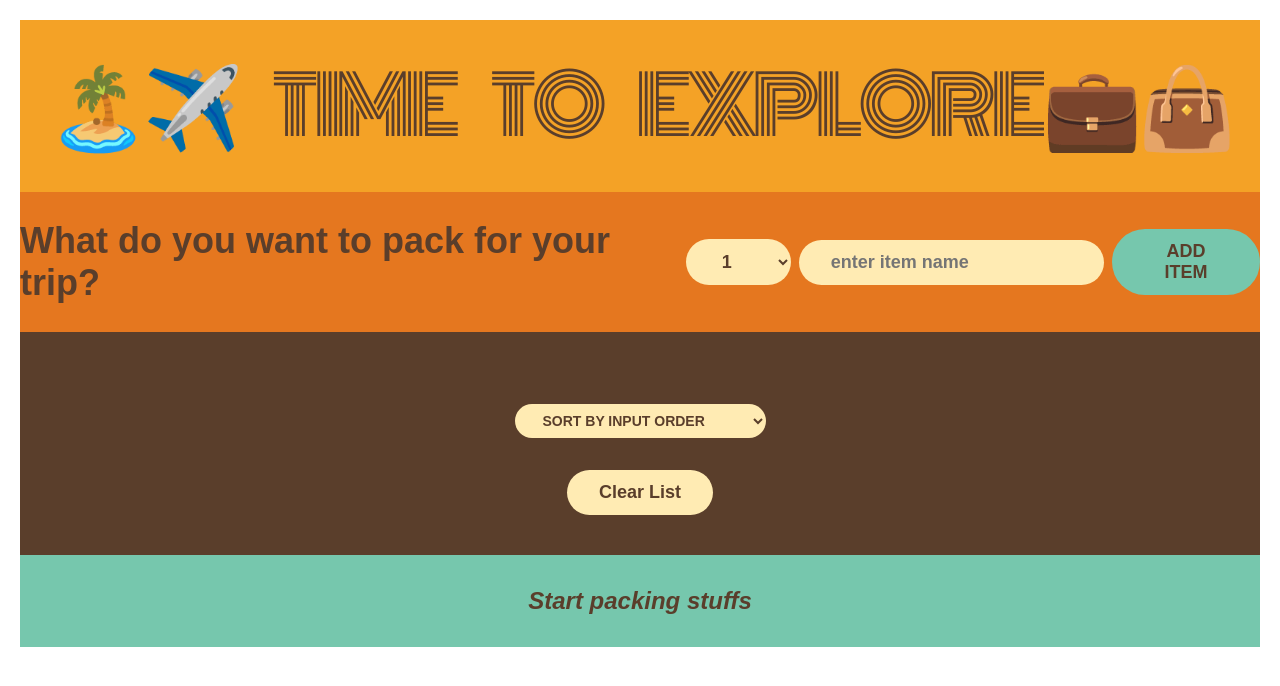
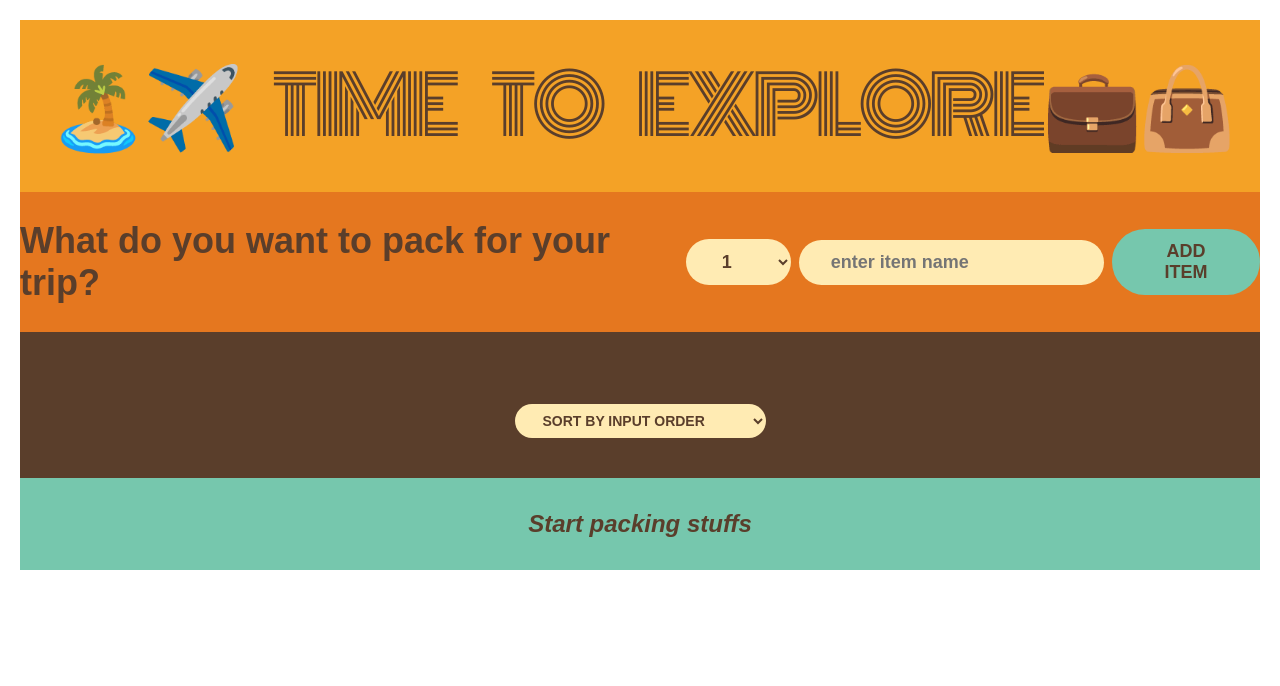
Before and after one commit to Codekazuki/step, a React (Create React App) app: page / in a window 1280 px wide. Shown: the top 686 px of the page. Built offline with nearby package versions, Linux system fonts and the light colour scheme.

Commit message:
clear list confirmationbutton

```diff
--- a/src/PackingList.js
+++ b/src/PackingList.js
@@ -35,7 +35,10 @@ const PackingList = ({ items, onDeleteItem, onToggleItem, onClearList }) => {
           <option value='quantity'>Sort by quantity</option>
         </select>
       </div>
-      <button onClick={onClearList}>Clear List</button>
+
+      {sortedItems.length > 0 && (
+        <button onClick={onClearList}>Clear List</button>
+      )}
     </div>
   );
 };
```
